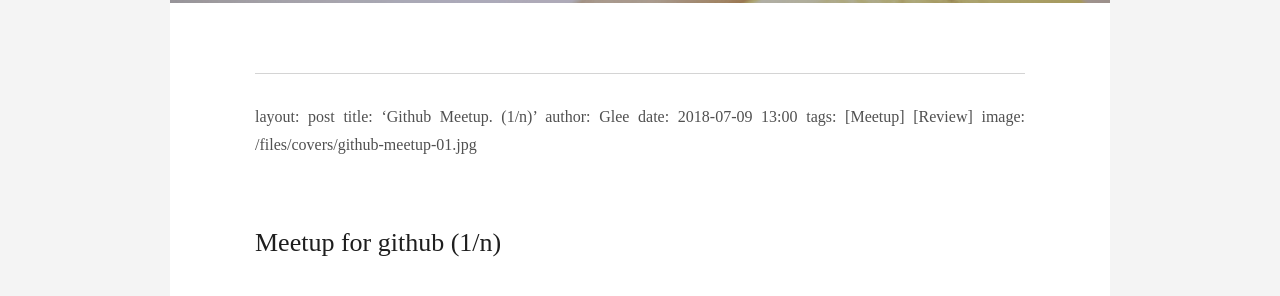
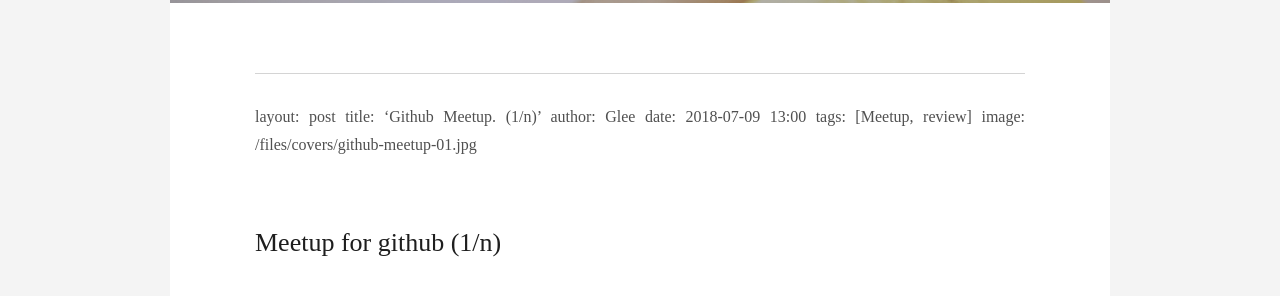
Before and after one commit to eternalglee/eternalglee.github.io, a Jekyll site: the page built from _posts/2018-07-05-meetup-for-github_01.md, in a window 1280 px wide. Shown: the part 441-737 px from the top of the page. Built offline with Jekyll 4.4.1, drawn with Linux system fonts in a browser that asks for light colours; some web fonts are replaced; our own code applies the rules of GitHub Pages for plain Markdown files.

Commit message:
post수정

```diff
--- a/_posts/2018-07-05-meetup-for-github_01.md
+++ b/_posts/2018-07-05-meetup-for-github_01.md
@@ -3,7 +3,7 @@ layout: post
 title: 'Github Meetup. (1/n)'
 author: Glee
 date: 2018-07-09 13:00
-tags: [Meetup] [Review]
+tags: [Meetup, review]
 image: /files/covers/github-meetup-01.jpg
 
 # Meetup for github (1/n)
```
